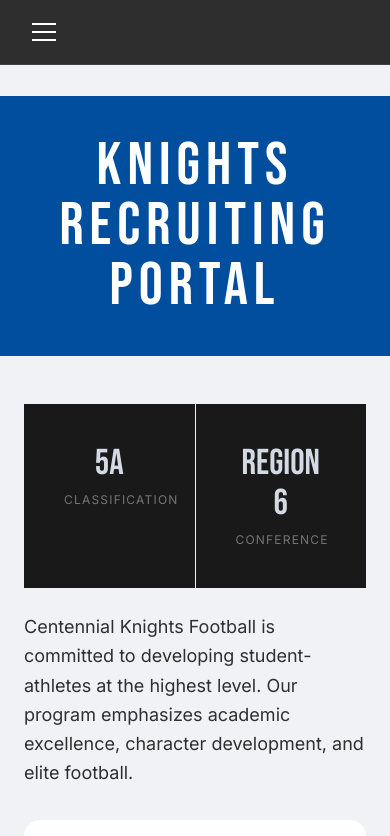
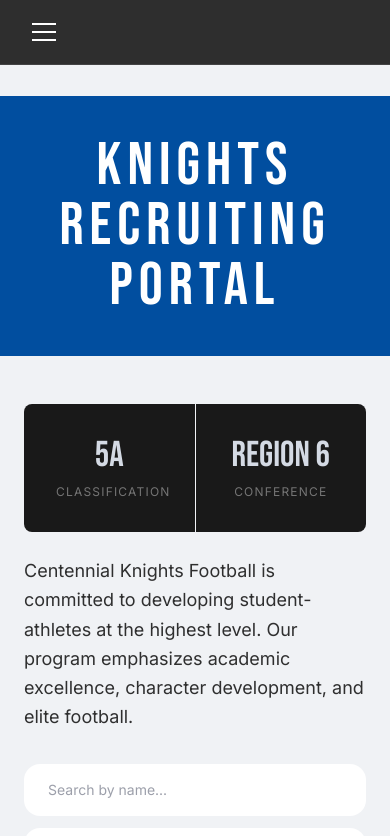
Before and after one commit to orbonnie/chs-football, a Next.js app: page /recruiting in a window 390 px wide. Shown: the top 836 px of the page. Built offline with nearby package versions, Linux system fonts and the light colour scheme.

Commit message:
Align boxes for mobile

```diff
--- a/src/app/recruiting/page.tsx
+++ b/src/app/recruiting/page.tsx
@@ -19,13 +19,13 @@ export default function RecruitingPage() {
           </div>
         </div>
 
-        <div className="grid grid-cols-2 gap-px bg-white/5 mb-6 md:mb-12">
+        <div className="grid grid-cols-2 gap-px bg-white/5 mb-6 md:mb-12 overflow-hidden rounded-lg">
           {[
             { stat: '5A', label: 'Classification' },
             { stat: 'Region 6', label: 'Conference' },
           ].map(({ stat, label }) => (
-            <div key={label} className="bg-black-500 p-10 text-center">
-              <p className="font-display text-silver-400 text-4xl sm:text-6xl">{stat}</p>
+            <div key={label} className="bg-black-500 p-8 md:p-10 text-center">
+              <p className="font-display text-silver-400 text-4xl sm:text-6xl whitespace-nowrap">{stat}</p>
               <p className="text-white/40 text-xs tracking-widest uppercase mt-2">{label}</p>
             </div>
           ))}
```
